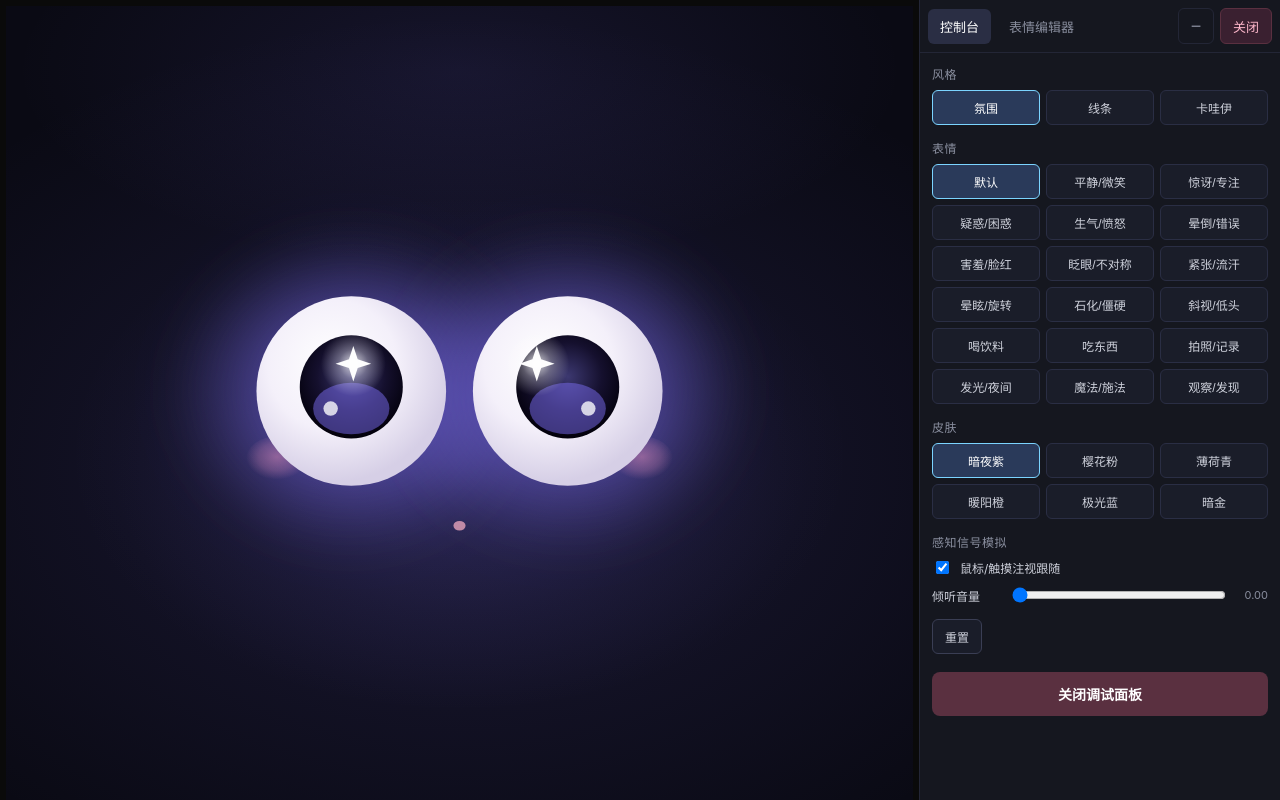
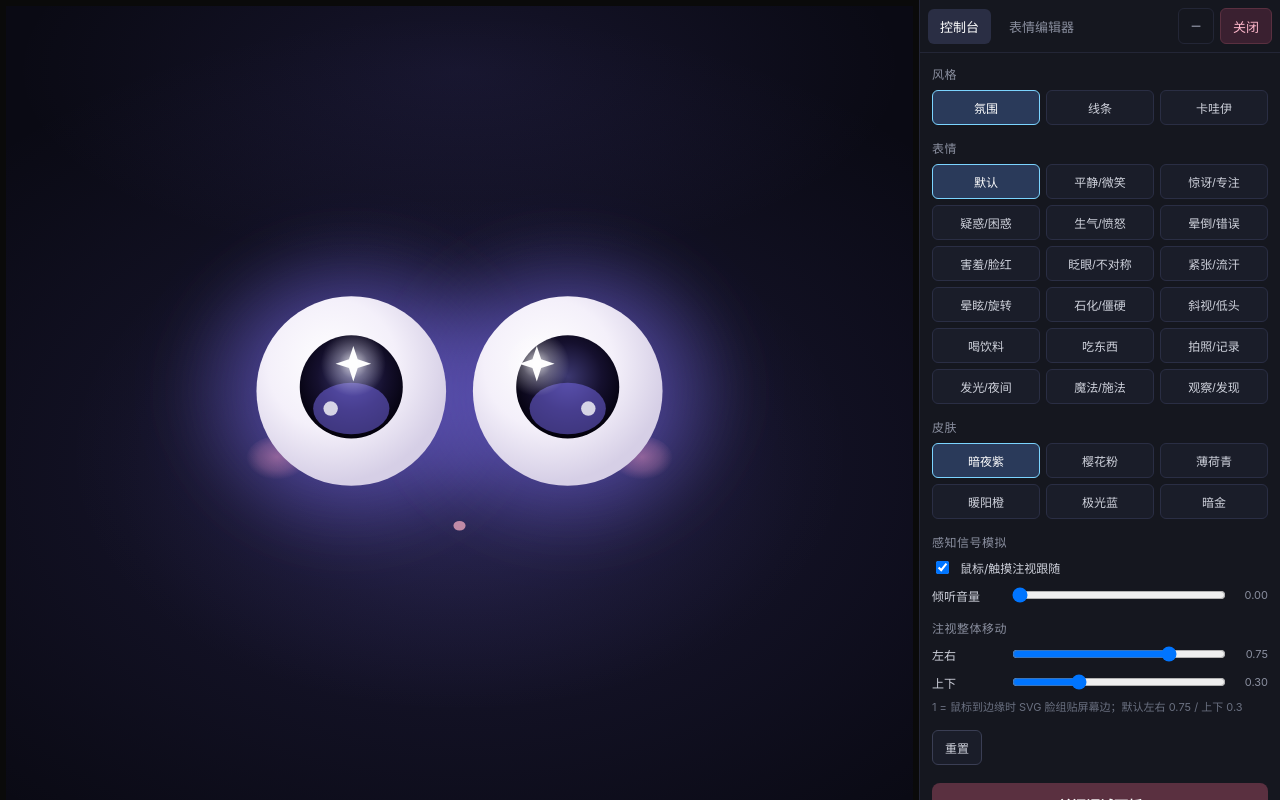
Before and after one commit to zhangkejian0/IBot, a React (Vite) app in the folder assets/html/: page / in a window 1280 px wide. Built offline with nearby package versions, Linux system fonts and the light colour scheme.

Commit message:
眼球变动幅度可配置

```diff
--- a/assets/html/src/face/debug/DebugPanel.tsx
+++ b/assets/html/src/face/debug/DebugPanel.tsx
@@ -6,6 +6,10 @@ import {
 } from '../render/ambientExpression';
 import { AMBIENT_SKINS, getAmbientSkinId, setAmbientSkin } from '../render/ambientSkin';
 import { FACE_STYLES, getFaceStyle, setFaceStyle, type FaceStyleId } from '../render/faceStyle';
+import {
+  DEFAULT_GAZE_MOTION, getGazeMotionConfig, resetGazeMotionConfig, setGazeMotionConfig,
+  subscribeGazeMotionConfig, type GazeMotionConfig,
+} from '../runtime/gazeMotionConfig';
 
 export function DebugPanel({ onClose }: { onClose?: () => void }) {
   const [gazePointerEnabled, setGazePointerEnabled] = useState(true);
@@ -13,7 +17,12 @@ export function DebugPanel({ onClose }: { onClose?: () => void }) {
   const [faceStyle, setFaceStyleState] = useState<FaceStyleId>(() => getFaceStyle());
   const [ambExpr, setAmbExpr] = useState<AmbientExpressionId>(() => getAmbientExpression());
   const [ambSkin, setAmbSkin] = useState<string>(() => getAmbientSkinId());
+  const [gazeMotion, setGazeMotionState] = useState<GazeMotionConfig>(() => getGazeMotionConfig());
   const listeningRef = useRef(0);
+
+  useEffect(() => {
+    return subscribeGazeMotionConfig(setGazeMotionState);
+  }, []);
 
   const onFaceStyle = (id: FaceStyleId) => {
     setFaceStyle(id);
@@ -59,6 +68,8 @@ export function DebugPanel({ onClose }: { onClose?: () => void }) {
   const reset = () => {
     setGazePointerEnabled(true);
     setListening(0);
+    resetGazeMotionConfig();
+    setGazeMotionState({ ...DEFAULT_GAZE_MOTION });
     setAmbientExpression('idle');
     setAmbExpr('idle');
   };
@@ -127,6 +138,26 @@ export function DebugPanel({ onClose }: { onClose?: () => void }) {
         />
       </Section>
 
+      <Section title="注视整体移动">
+        <SliderRow
+          label="左右"
+          value={gazeMotion.panHorizontal}
+          min={0} max={1} step={0.01}
+          onChange={(v) => setGazeMotionConfig({ panHorizontal: v })}
+          format={(v) => v.toFixed(2)}
+        />
+        <SliderRow
+          label="上下"
+          value={gazeMotion.panVertical}
+          min={0} max={1} step={0.01}
+          onChange={(v) => setGazeMotionConfig({ panVertical: v })}
+          format={(v) => v.toFixed(2)}
+        />
+        <div style={s.hint}>
+          1 = 鼠标到边缘时 SVG 脸组贴屏幕边；默认左右 {DEFAULT_GAZE_MOTION.panHorizontal} / 上下 {DEFAULT_GAZE_MOTION.panVertical}
+        </div>
+      </Section>
+
       <button style={s.resetBtn} onClick={reset}>重置</button>
       {onClose && (
         <button style={s.closeBtn} onClick={onClose}>关闭调试面板</button>
@@ -186,6 +217,7 @@ const s: Record<string, React.CSSProperties> = {
   rowValue: { fontSize: 11, color: '#8a8f9f', textAlign: 'right' },
   range: { width: '100%' },
   checkbox: { display: 'flex', alignItems: 'center', gap: 8, fontSize: 12, color: '#cfd2dc' },
+  hint: { fontSize: 11, color: '#6a7080', lineHeight: 1.45 },
   resetBtn: {
     padding: '8px 12px', borderRadius: 6, border: '1px solid #3a3e54',
     background: '#1a1d29', color: '#cfd2dc', cursor: 'pointer', fontSize: 12,
--- a/assets/html/src/face/render/faceLayout.ts
+++ b/assets/html/src/face/render/faceLayout.ts
@@ -17,6 +17,20 @@ export const FACE_SKIN = '#F5D8C8';
 /** 横屏手机显示用裁切框 — 聚焦眉眼嘴，减少留白 */
 export const FACE_DISPLAY_BOX = { x: 60, y: 200, w: 880, h: 340 };
 
+/** 头部 `<g>` 变换锚点（与 AmbientFace 一致） */
+export const FACE_HEAD_ANCHOR = { cx: 500, cy: 355 };
+
+/**
+ * 头部 `<g>` 内容包围盒（viewBox 坐标）。
+ * 平移上限按此盒贴到容器边缘计算，避免脸移出屏幕。
+ */
+export const FACE_GROUP_BOUNDS = {
+  left: 220,
+  right: 780,
+  top: 198,
+  bottom: 530,
+};
+
 export function faceViewBox() {
   return `0 0 ${FACE_VIEW_W} ${FACE_VIEW_H}`;
 }
--- a/assets/html/src/face/runtime/controller.ts
+++ b/assets/html/src/face/runtime/controller.ts
@@ -16,6 +16,10 @@ import {
   type AmbientExpressionId,
 } from '../render/ambientExpression';
 import { applyGazeEyeChannel, computeGazeBody, computeGazeEyes, gazeWeightForState, type GazeEyeChannel } from './gazeResponse';
+import {
+  getGazeMotionConfig, setGazeMotionConfig, resetGazeMotionConfig,
+  type GazeMotionConfig,
+} from './gazeMotionConfig';
 
 /**
  * FaceState → 氛围表情预设。让 setState 自动驱动渲染器的眼形/嘴形/光晕/道具，
@@ -167,6 +171,18 @@ class FaceController {
     setAmbientExpression(id);
   }
 
+  getGazeMotionConfig(): GazeMotionConfig {
+    return getGazeMotionConfig();
+  }
+
+  setGazeMotionConfig(patch: Partial<GazeMotionConfig>) {
+    setGazeMotionConfig(patch);
+  }
+
+  resetGazeMotionConfig() {
+    resetGazeMotionConfig();
+  }
+
   private buildTarget(): { target: FaceParams; activeOsc: ActiveOscillator[] } {
     const state = faceMachine.get();
     const spec = STATE_SPECS[state];
--- a/assets/html/src/face/runtime/gazeInput.ts
+++ b/assets/html/src/face/runtime/gazeInput.ts
@@ -1,6 +1,7 @@
 import { faceController } from './controller';
+import { setGazeViewport } from './gazeViewport';
 
-const GAZE_CLAMP = 1.15;
+const GAZE_CLAMP = 1;
 
 function clampGaze(v: number): number {
   return Math.max(-GAZE_CLAMP, Math.min(GAZE_CLAMP, v));
@@ -26,6 +27,18 @@ export function pointerToGaze(clientX: number, clientY: number, root: HTMLElemen
  */
 export function bindGazePointer(root: HTMLElement): () => void {
   let externalLock = false;
+
+  const syncViewport = () => {
+    const rect = root.getBoundingClientRect();
+    setGazeViewport(rect.width, rect.height);
+  };
+
+  syncViewport();
+  const ro = typeof ResizeObserver !== 'undefined'
+    ? new ResizeObserver(syncViewport)
+    : null;
+  ro?.observe(root);
+  window.addEventListener('resize', syncViewport);
 
   const push = (clientX: number, clientY: number) => {
     if (externalLock || !faceController.isGazeInputEnabled()) return;
@@ -54,6 +67,8 @@ export function bindGazePointer(root: HTMLElement): () => void {
 
   return () => {
     offExternal();
+    ro?.disconnect();
+    window.removeEventListener('resize', syncViewport);
     root.removeEventListener('mousemove', onMove);
     root.removeEventListener('mouseleave', onLeave);
     root.removeEventListener('touchmove', onTouch);
--- /dev/null
+++ b/assets/html/src/face/runtime/gazeMotionConfig.ts
@@ -0,0 +1,70 @@
+/** 注视时整脸平移强度（0=不动，1=贴屏幕边缘），可在调试面板配置。 */
+
+export type GazeMotionConfig = {
+  /** 左右整体移动 */
+  panHorizontal: number;
+  /** 上下整体移动 */
+  panVertical: number;
+};
+
+export const DEFAULT_GAZE_MOTION: GazeMotionConfig = {
+  panHorizontal: 0.75,
+  panVertical: 0.3,
+};
+
+const STORAGE_KEY = 'face.gazeMotion';
+
+function clamp01(v: number): number {
+  return Math.max(0, Math.min(1, v));
+}
+
+function readInitial(): GazeMotionConfig {
+  try {
+    const raw = localStorage.getItem(STORAGE_KEY);
+    if (raw) {
+      const j = JSON.parse(raw) as Partial<GazeMotionConfig>;
+      return {
+        panHorizontal: clamp01(j.panHorizontal ?? DEFAULT_GAZE_MOTION.panHorizontal),
+        panVertical: clamp01(j.panVertical ?? DEFAULT_GAZE_MOTION.panVertical),
+      };
+    }
+  } catch { /* ignore */ }
+  return { ...DEFAULT_GAZE_MOTION };
+}
+
+let current: GazeMotionConfig = readInitial();
+const subs = new Set<(c: GazeMotionConfig) => void>();
+
+function persist() {
+  try { localStorage.setItem(STORAGE_KEY, JSON.stringify(current)); } catch { /* ignore */ }
+}
+
+function notify() {
+  subs.forEach((f) => f(current));
+}
+
+export function getGazeMotionConfig(): GazeMotionConfig {
+  return current;
+}
+
+export function setGazeMotionConfig(patch: Partial<GazeMotionConfig>) {
+  current = {
+    panHorizontal: patch.panHorizontal !== undefined
+      ? clamp01(patch.panHorizontal) : current.panHorizontal,
+    panVertical: patch.panVertical !== undefined
+      ? clamp01(patch.panVertical) : current.panVertical,
+  };
+  persist();
+  notify();
+}
+
+export function resetGazeMotionConfig() {
+  current = { ...DEFAULT_GAZE_MOTION };
+  persist();
+  notify();
+}
+
+export function subscribeGazeMotionConfig(f: (c: GazeMotionConfig) => void) {
+  subs.add(f);
+  return () => { subs.delete(f); };
+}
--- a/assets/html/src/face/runtime/gazeResponse.ts
+++ b/assets/html/src/face/runtime/gazeResponse.ts
@@ -1,4 +1,6 @@
 import type { EyeParams, FaceParams, FaceState } from '../types';
+import { getGazeMotionConfig, type GazeMotionConfig } from './gazeMotionConfig';
+import { getGazePanLimits } from './gazeViewport';
 
 /** 各状态注视跟随强度（睡眠时减弱） */
 const GAZE_WEIGHT_BY_STATE: Record<FaceState, number> = {
@@ -42,7 +44,11 @@ const ZERO_EYE: GazeEyeChannel = {
   pupilX: 0, pupilY: 0, openness: 0, upperLidCurve: 0, lidTilt: 0,
 };
 
-/** 边缘略收敛，避免贴边时动作过猛 */
+function clampGazeAxis(v: number): number {
+  return Math.max(-1, Math.min(1, v));
+}
+
+/** 眼球方向略软化，避免贴边时瞳孔过猛 */
 function softenAxis(v: number): number {
   const a = Math.abs(v);
   const s = Math.sign(v);
@@ -109,28 +115,34 @@ export function applyGazeEyeChannel(eye: EyeParams, ch: GazeEyeChannel): void {
 }
 
 /**
- * 头部：左右时整脸水平平移为主；上下幅度明显减小。
+ * 整脸平移：配置 1 + 注视到边缘 → 平移至屏幕裁切框边缘（线性映射，不软化）。
  */
 export function computeGazeBody(
   gazeX: number,
   gazeY: number,
   weight: number,
+  motion: GazeMotionConfig = getGazeMotionConfig(),
 ): GazeBodyOffset {
   if (weight <= 0 || (gazeX === 0 && gazeY === 0)) {
     return { headPanX: 0, headBobY: 0, headTilt: 0, headPitch: 0 };
   }
+
   const w = weight;
-  const { gx, gy, horizBlend } = gazeComponents(gazeX, gazeY);
-
-  // 偏左右时：加大整脸平移，减弱绕轴转动（「整体挪过去」而非猛甩头）
-  const panScale = 1 + horizBlend * 0.65;
-  const tiltScale = 1 - horizBlend * 0.4;
+  const gx = clampGazeAxis(gazeX);
+  const gy = clampGazeAxis(gazeY);
+  const { horizBlend } = gazeComponents(gazeX, gazeY);
+  const h = motion.panHorizontal;
+  const v = motion.panVertical;
+  const limits = getGazePanLimits();
+  const panXMag = gx < 0 ? limits.maxPanLeft : limits.maxPanRight;
+  const panYMag = gy < 0 ? limits.maxPanUp : limits.maxPanDown;
+  const tiltScale = 1 - horizBlend * 0.35;
 
   return {
-    headPanX: gx * 38 * w * panScale,
-    headBobY: gy * 6 * w,
-    headTilt: gx * 4.5 * w * tiltScale,
-    headPitch: gy * 2 * w,
+    headPanX: gx * panXMag * h * w,
+    headBobY: gy * panYMag * v * w,
+    headTilt: gx * 10 * h * w * tiltScale,
+    headPitch: gy * 6 * v * w,
   };
 }
 
--- /dev/null
+++ b/assets/html/src/face/runtime/gazeViewport.ts
@@ -0,0 +1,43 @@
+import {
+  FACE_DISPLAY_BOX,
+  FACE_GROUP_BOUNDS,
+} from '../render/faceLayout';
+
+export type GazePanLimits = {
+  maxPanLeft: number;
+  maxPanRight: number;
+  maxPanUp: number;
+  maxPanDown: number;
+};
+
+let viewportW = 360;
+let viewportH = 640;
+
+export function setGazeViewport(width: number, height: number) {
+  viewportW = Math.max(1, width);
+  viewportH = Math.max(1, height);
+}
+
+/**
+ * 根据容器尺寸 + SVG meet 缩放，计算 `<g>` 贴屏幕边缘时的最大平移（viewBox 单位）。
+ */
+export function computeGazePanLimits(
+  vpW = viewportW,
+  vpH = viewportH,
+): GazePanLimits {
+  const vb = FACE_DISPLAY_BOX;
+  const scale = Math.min(vpW / vb.w, vpH / vb.h);
+  const offsetX = (vpW - vb.w * scale) / 2;
+  const offsetY = (vpH - vb.h * scale) / 2;
+
+  return {
+    maxPanLeft: (FACE_GROUP_BOUNDS.left - vb.x) + offsetX / scale,
+    maxPanRight: (vb.x + vb.w - FACE_GROUP_BOUNDS.right) + offsetX / scale,
+    maxPanUp: (FACE_GROUP_BOUNDS.top - vb.y) + offsetY / scale,
+    maxPanDown: (vb.y + vb.h - FACE_GROUP_BOUNDS.bottom) + offsetY / scale,
+  };
+}
+
+export function getGazePanLimits(): GazePanLimits {
+  return computeGazePanLimits();
+}
```
